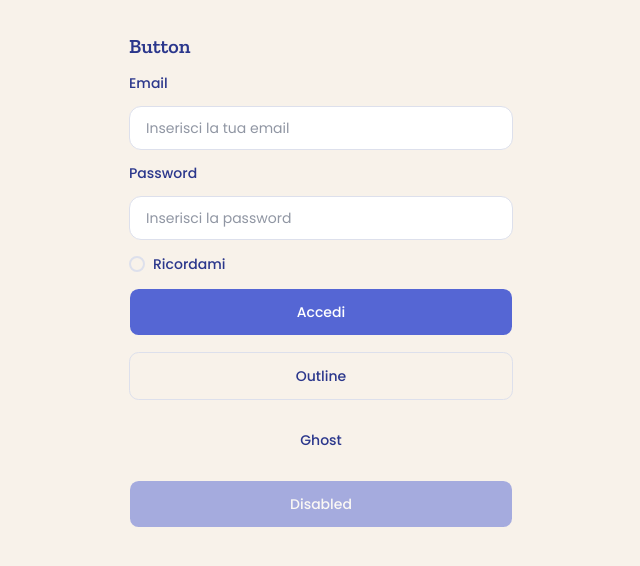
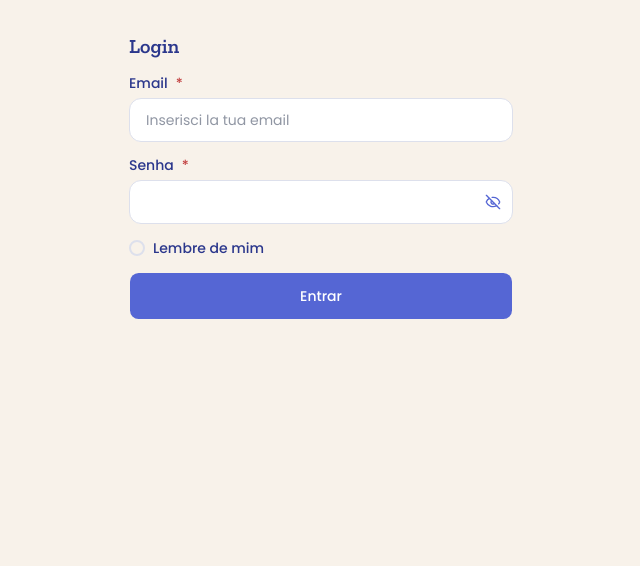
Before and after one commit to lucasrequiao/ciaopet-pro-web, a React (Vite) app: page /gallery in a window 1280 px wide. Shown: the top 566 px of the page, without its empty margins (159-799 px from the left). Built offline with nearby package versions, Linux system fonts and the light colour scheme.

Commit message:
feat: FormField e PasswordInput

```diff
--- /dev/null
+++ b/src/components/FormField.tsx
@@ -0,0 +1,23 @@
+import { Label } from "./ui/label";
+import type { ReactNode } from "react";
+
+type FormFieldProps = {
+    label: string
+    htmlFor: string
+    required?: boolean
+    error?: string
+    children: ReactNode
+}
+
+export function FormField({ label, htmlFor, required, error, children }: FormFieldProps){
+    return (
+        <div className="space-y-2">
+            <Label htmlFor={htmlFor}>
+                {label}
+                {required && <span className="text-destructive">*</span>}
+            </Label>
+            {children}
+            {error && <p className="text-sm text-destructive">{error}</p>}
+        </div>
+    )
+}
--- /dev/null
+++ b/src/components/PasswordInput.tsx
@@ -0,0 +1,20 @@
+import { useState } from "react"
+import { Input } from "./ui/input"
+import { Eye, EyeOff } from "lucide-react"
+
+export function PasswordInput() {
+    const [visible, setVisible] = useState(false)
+    return (
+        <div className="relative">
+            <Input type={visible ? "text" : "password"} className="pr-10"/>
+            <button
+                type="button"
+                aria-label="Mostrar senha"
+                onClick={() => setVisible(!visible)}
+                className="absolute right-3 top-1/2 -translate-y-1/2 text-primary"
+            >
+                {visible ? <Eye className="size-4"/> : <EyeOff className="size-4"/>}
+            </button>
+        </div>
+    )
+}
--- a/src/i18n/it.json
+++ b/src/i18n/it.json
@@ -1,12 +1,12 @@
 {
   "login": {
-    "welcome": "Benvenuto nella tua area riservata!",
+    "welcome": "Bem-vindo(a) à sua área reservada!",
     "emailLabel": "Email",
-    "emailPlaceholder": "Inserisci la tua email",
-    "passwordLabel": "Password",
-    "rememberMe": "Ricordami",
-    "forgotPassword": "Hai dimenticato la password?",
-    "submit": "Accedi"
+    "emailPlaceholder": "Digite seu e-mail",
+    "passwordLabel": "Senha",
+    "rememberMe": "Lembre de mim",
+    "forgotPassword": "Esqueceu sua senha?",
+    "submit": "Entrar"
   },
   "dashboard": {
     "title": "Dashboard"
--- a/src/pages/GalleryPage.tsx
+++ b/src/pages/GalleryPage.tsx
@@ -2,25 +2,26 @@ import { Button } from "@/components/ui/button";
 import { Checkbox } from "@/components/ui/checkbox";
 import { Label } from "@/components/ui/label";
 import { Input } from "@/components/ui/input";
+import { FormField } from "@/components/FormField";
+import { PasswordInput } from "@/components/PasswordInput";
 
 export function GalleryPage() {
     return (
         <main className="max-w-3xl mx-auto p-8 space-y-12">
             <section className="max-w-sm">
-                <h2 className="font-heading text-primary-dark text-xl mb-4">Button</h2>
+                <h2 className="font-heading text-primary-dark text-xl mb-4">Login</h2>
                 <div className="flex flex-col gap-4 justify-center flex-wrap">
-                    <Label htmlFor="email">Email</Label>
-                    <Input id="email" placeholder="Inserisci la tua email"></Input>
-                    <Label htmlFor="password">Password</Label>
-                    <Input id="password" placeholder="Inserisci la password"></Input>
+                    <FormField label="Email" htmlFor="email" required>
+                        <Input id="email" placeholder="Inserisci la tua email" />
+                    </FormField>
+                    <FormField label="Senha" htmlFor="senha" required>
+                        <PasswordInput />
+                    </FormField>
                     <div className="flex gap-2 items-center">
                         <Checkbox id="remember" />
-                        <Label htmlFor="remember">Ricordami</Label>
+                        <Label htmlFor="remember">Lembre de mim</Label>
                     </div>
-                    <Button>Accedi</Button>
-                    <Button variant="outline">Outline</Button>
-                    <Button variant="ghost">Ghost</Button>
-                    <Button disabled>Disabled</Button>
+                    <Button>Entrar</Button>
                 </div>
             </section>
         </main>
```
